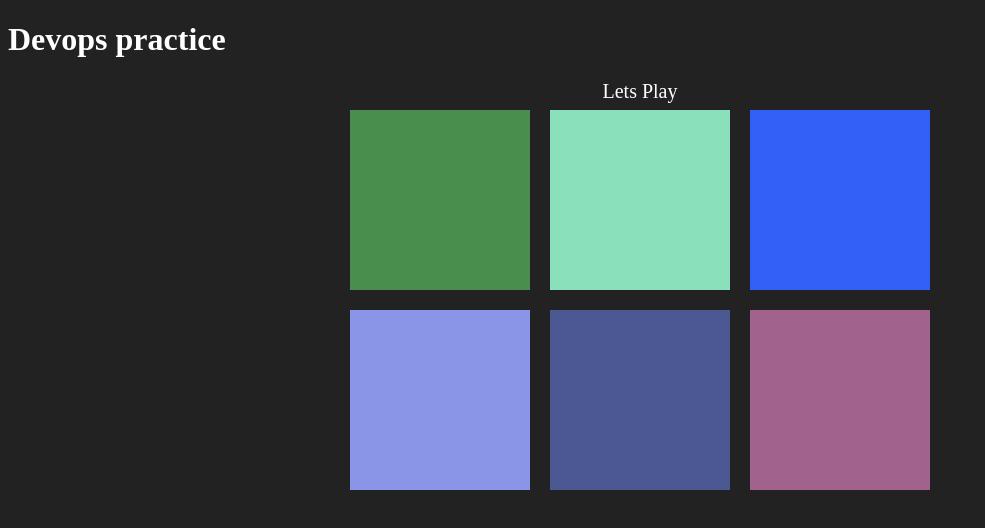
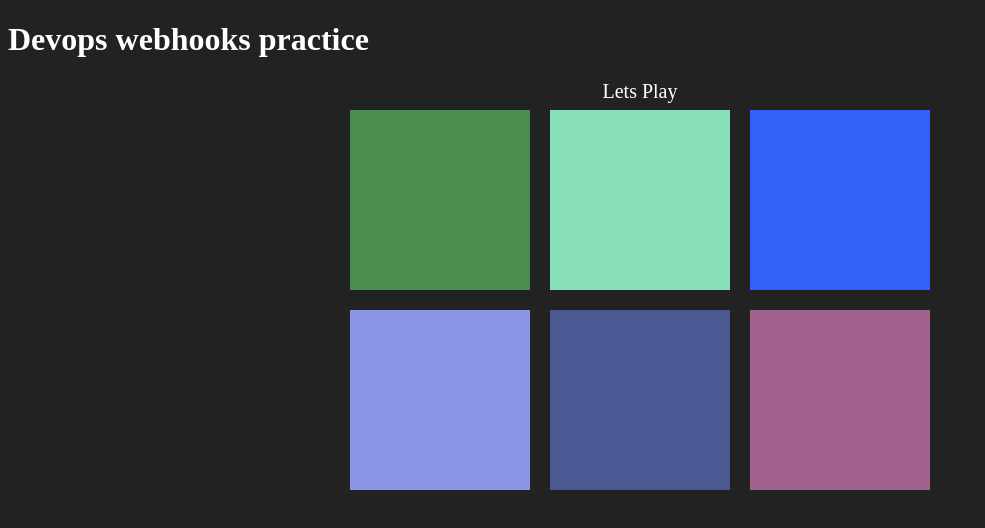
Before and after one commit to sapdeva/docker-pract, a plain HTML site: page index.html in a window 1280 px wide. Shown: the whole page, without its empty margins (0-985 px from the left). Drawn offline with Linux system fonts and the light colour scheme.

Commit message:
Update index.html

```diff
--- a/index.html
+++ b/index.html
@@ -8,7 +8,7 @@
 	<title>Color Game</title>
 </head>
 <body>
-	<h1>Devops practice</h1>
+	<h1>Devops webhooks practice</h1>
 	<div id="smallcont">
 		<div></div>
 		<div id="try1">Lets Play</div>
```
